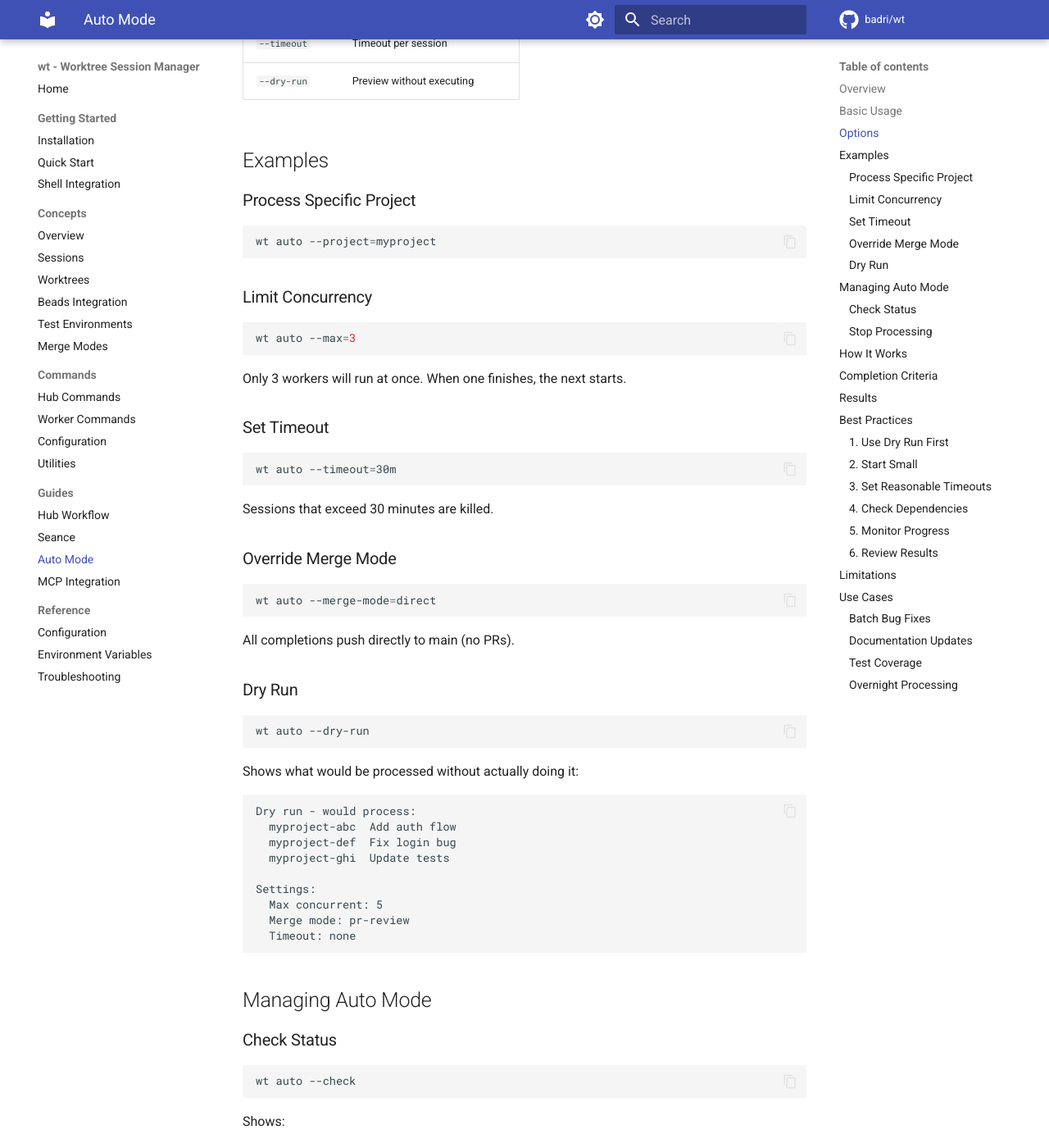
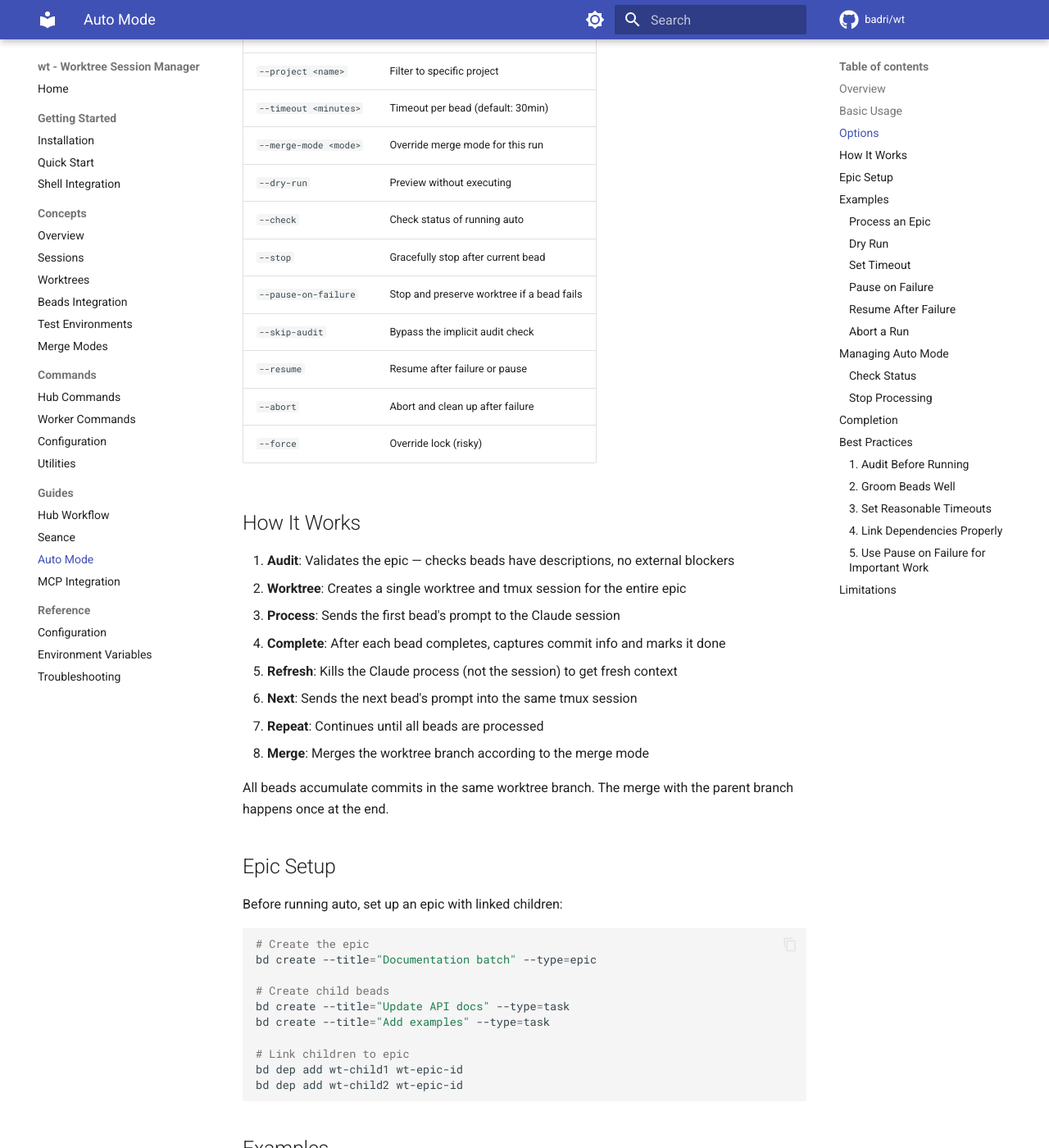
Before and after one commit to badri/wt, an MkDocs documentation site: the page built from docs/guides/auto-mode.md, in a window 1280 px wide and 1400 px high, scrolled down 906 px. Shown: the whole window at 82% size. Built offline with MkDocs 1.6.1 and Material for MkDocs 9.7.7, drawn with Linux system fonts in a browser that asks for light colours; comment, search, counter and statistics services are not loaded; some of the changed text lies outside the part shown.

Commit message:
Update auto-mode docs and skill to reflect epic-based flow
Auto mode now requires --epic and processes beads sequentially in a
single worktree, not in parallel. Updated docs and skill to accurately
describe: epic setup, single worktree/session model, Claude process
refresh between beads, failure handling (--pause-on-failure, --resume,
--abort), and all current flags.

Co-Authored-By: Claude Opus 4.5 <noreply@anthropic.com>

````diff
--- a/docs/guides/auto-mode.md
+++ b/docs/guides/auto-mode.md
@@ -1,86 +1,135 @@
 # Auto Mode
 
-**Auto mode** enables autonomous batch processing of ready beads. wt spawns workers, runs them to completion, and reports results.
+**Auto mode** enables autonomous sequential processing of beads within an epic. wt creates a single worktree, processes each bead in order, and reports results.
 
 ## Overview
 
-Auto mode is useful when you want to:
+Auto mode requires an epic. It processes the epic's child beads sequentially in one worktree, killing and restarting the Claude process between beads to prevent context rot.
 
-- Process multiple independent beads overnight
-- Run a batch of similar tasks
-- Maximize parallelism without manual intervention
+Use auto mode when you want to:
+
+- Process an epic's beads overnight without intervention
+- Run a batch of related tasks sequentially
+- Avoid manual session management for multi-bead epics
 
 ## Basic Usage
 
 ```bash
-# Process all ready beads
-wt auto
+# Process all beads in an epic
+wt auto --epic <epic-id>
 
 # Preview what would be processed
-wt auto --dry-run
+wt auto --epic <epic-id> --dry-run
+
+# Check status of a running auto session
+wt auto --check
 ```
 
 ## Options
 
 | Flag | Description |
 |------|-------------|
-| `--project` | Filter to specific project |
-| `--max` | Maximum concurrent sessions |
-| `--merge-mode` | Override merge mode for this run |
-| `--timeout` | Timeout per session |
+| `--epic <id>` | **(Required)** Epic ID to process |
+| `--project <name>` | Filter to specific project |
+| `--timeout <minutes>` | Timeout per bead (default: 30min) |
+| `--merge-mode <mode>` | Override merge mode for this run |
 | `--dry-run` | Preview without executing |
+| `--check` | Check status of running auto |
+| `--stop` | Gracefully stop after current bead |
+| `--pause-on-failure` | Stop and preserve worktree if a bead fails |
+| `--skip-audit` | Bypass the implicit audit check |
+| `--resume` | Resume after failure or pause |
+| `--abort` | Abort and clean up after failure |
+| `--force` | Override lock (risky) |
+
+## How It Works
+
+1. **Audit**: Validates the epic — checks beads have descriptions, no external blockers
+2. **Worktree**: Creates a single worktree and tmux session for the entire epic
+3. **Process**: Sends the first bead's prompt to the Claude session
+4. **Complete**: After each bead completes, captures commit info and marks it done
+5. **Refresh**: Kills the Claude process (not the session) to get fresh context
+6. **Next**: Sends the next bead's prompt into the same tmux session
+7. **Repeat**: Continues until all beads are processed
+8. **Merge**: Merges the worktree branch according to the merge mode
+
+All beads accumulate commits in the same worktree branch. The merge with the parent branch happens once at the end.
+
+## Epic Setup
+
+Before running auto, set up an epic with linked children:
+
+```bash
+# Create the epic
+bd create --title="Documentation batch" --type=epic
+
+# Create child beads
+bd create --title="Update API docs" --type=task
+bd create --title="Add examples" --type=task
+
+# Link children to epic
+bd dep add wt-child1 wt-epic-id
+bd dep add wt-child2 wt-epic-id
+```
 
 ## Examples
 
-### Process Specific Project
+### Process an Epic
 
 ```bash
-wt auto --project=myproject
+wt auto --epic wt-doc-batch
 ```
 
-### Limit Concurrency
+### Dry Run
 
 ```bash
-wt auto --max=3
+wt auto --epic wt-doc-batch --dry-run
 ```
 
-Only 3 workers will run at once. When one finishes, the next starts.
+Shows what would be processed:
+
+```
+=== Dry Run ===
+Would process 3 bead(s) in epic wt-doc-batch:
+  1. wt-abc: Update API docs
+  2. wt-def: Add examples
+  3. wt-ghi: Fix broken links
+
+Would create single worktree for sequential processing.
+Worker signals completion via: wt signal bead-done "<summary>"
+```
 
 ### Set Timeout
 
 ```bash
-wt auto --timeout=30m
+wt auto --epic wt-doc-batch --timeout 60
 ```
 
-Sessions that exceed 30 minutes are killed.
+Each bead gets up to 60 minutes before being considered failed.
 
-### Override Merge Mode
+### Pause on Failure
 
 ```bash
-wt auto --merge-mode=direct
+wt auto --epic wt-doc-batch --pause-on-failure
 ```
 
-All completions push directly to main (no PRs).
+Stops processing and preserves the worktree if any bead fails, so you can inspect and fix.
 
-### Dry Run
+### Resume After Failure
 
 ```bash
-wt auto --dry-run
+wt auto --resume
 ```
 
-Shows what would be processed without actually doing it:
+Picks up where it left off, retrying failed beads.
 
+### Abort a Run
+
+```bash
+wt auto --abort
 ```
-Dry run - would process:
-  myproject-abc  Add auth flow
-  myproject-def  Fix login bug
-  myproject-ghi  Update tests
 
-Settings:
-  Max concurrent: 5
-  Merge mode: pr-review
-  Timeout: none
-```
+Cleans up worktree and state from a failed or paused run.
 
 ## Managing Auto Mode
 
@@ -92,10 +141,9 @@ wt auto --check
 
 Shows:
 
-- Running sessions
-- Completed count
-- Failed count
-- Queue remaining
+- Current epic and progress (e.g., 2/5 beads completed)
+- Which bead is currently being processed
+- Any failed beads
 
 ### Stop Processing
 
@@ -103,67 +151,49 @@ Shows:
 wt auto --stop
 ```
 
-- Stops spawning new sessions
-- Running sessions continue
-- Queue is cleared
+- Current bead continues to completion
+- No new beads are started
+- State is preserved for `--resume`
 
-## How It Works
+## Completion
 
-1. **Queue**: All ready beads are queued
-2. **Spawn**: Workers spawn up to `--max` limit
-3. **Monitor**: wt watches for completion/failure
-4. **Cycle**: As workers finish, new ones spawn
-5. **Report**: Summary shown when queue empties
-
-## Completion Criteria
-
-A session completes when:
-
-- Worker signals `ready`
-- `wt done` succeeds
-- PR is created (if applicable)
-
-A session fails when:
-
-- Worker signals `error`
-- Timeout exceeded
-- Worker process crashes
-
-## Results
-
-After auto mode finishes:
+After all beads are processed:
 
 ```
-Auto processing complete:
-  Completed: 8
+=== All 3 bead(s) processed ===
+  Completed: 3
+✓ Epic wt-doc-batch closed
+```
+
+If some beads failed:
+
+```
+=== All 3 bead(s) processed ===
+  Completed: 2
   Failed: 1
-  Skipped: 0
+    - wt-ghi: timeout
 
-Failed:
-  myproject-xyz - Timeout exceeded
-
-PRs created:
-  #123 myproject-abc Add auth flow
-  #124 myproject-def Fix login bug
-  ...
+✗ Epic wt-doc-batch NOT closed due to failed beads
+  Fix failures and run 'wt auto --resume --epic wt-doc-batch' to retry
+  Or run 'wt auto --abort --epic wt-doc-batch' to clean up
 ```
 
 ## Best Practices
 
-### 1. Use Dry Run First
+### 1. Audit Before Running
 
-Always preview what will be processed:
+Auto mode runs an implicit audit, but you can check manually:
 
 ```bash
-wt auto --dry-run
+wt auto --epic wt-doc-batch --dry-run
 ```
 
-### 2. Start Small
+### 2. Groom Beads Well
 
-Test with a small batch first:
+Each bead gets a fresh Claude context. Good descriptions make the difference:
 
 ```bash
-wt auto --max=2 --project=myproject
+bd show wt-abc   # Ensure description is clear and actionable
 ```
 
 ### 3. Set Reasonable Timeouts
@@ -171,74 +201,28 @@ wt auto --max=2 --project=myproject
 Prevent runaway sessions:
 
 ```bash
-wt auto --timeout=1h
+wt auto --epic wt-batch --timeout 45
 ```
 
-### 4. Check Dependencies
+### 4. Link Dependencies Properly
 
-Auto mode only processes ready beads. Check for blockers:
+Auto mode only finds children linked via `bd dep add`. Notes-only references are not detected:
 
 ```bash
-bd blocked
+bd dep add <child-id> <epic-id>
 ```
 
-If important beads are blocked, resolve dependencies first.
-
-### 5. Monitor Progress
-
-Keep an eye on progress:
+### 5. Use Pause on Failure for Important Work
 
 ```bash
-wt auto --check
-wt watch
+wt auto --epic wt-release --pause-on-failure
 ```
 
-### 6. Review Results
-
-After completion, review PRs:
-
-```bash
-gh pr list --author=@me
-```
+This lets you inspect failures before deciding to continue or abort.
 
 ## Limitations
 
-- **No intervention**: Auto mode doesn't handle blocked workers
-- **Simple tasks**: Best for straightforward, independent beads
-- **No dependencies**: Beads with dependencies may not work well
-- **Resource limits**: Too many concurrent sessions can exhaust resources
-
-## Use Cases
-
-### Batch Bug Fixes
-
-When you have many similar bugs:
-
-```bash
-wt auto --project=myproject --max=5
-```
-
-### Documentation Updates
-
-For documentation-heavy work:
-
-```bash
-wt auto --merge-mode=direct --project=docs
-```
-
-### Test Coverage
-
-Adding tests to multiple modules:
-
-```bash
-wt auto --timeout=30m --max=3
-```
-
-### Overnight Processing
-
-Start before leaving:
-
-```bash
-wt auto --project=myproject
-# Check results in the morning
-```
+- **Sequential only**: Beads are processed one at a time in a single worktree
+- **Epic required**: Cannot process arbitrary ready beads without an epic
+- **No intervention**: Auto mode doesn't handle interactive prompts or stuck workers
+- **Single lock**: Only one auto run at a time across all projects
````
Also changed, not shown: examples/claude-code-skill/SKILL.md (+48 -32 lines).
